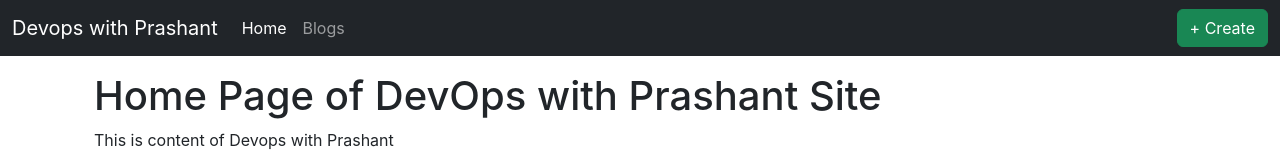
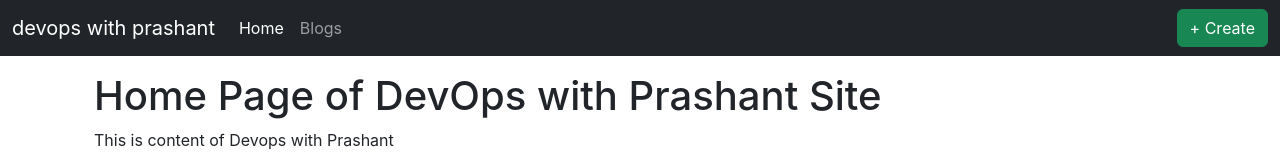
Before and after one commit to devopswithprashant/dwp-platform-ui, a React (Create React App) app: page / in a window 1280 px wide. Shown: the top 160 px of the page. Built offline with nearby package versions, Linux system fonts and the light colour scheme.

Commit message:
feat: change navbar title format

```diff
--- a/src/App.js
+++ b/src/App.js
@@ -12,7 +12,7 @@ import EditBlog from './components/EditBlog';
 function App() {
   return (
     <Router>
-      <Navbar title="Devops with Prashant" sec1="Home" sec2="Blogs" sec3="Create"/>
+      <Navbar title="devops with prashant" sec1="Home" sec2="Blogs" sec3="Create"/>
       <div className="container my-3">
         <Routes>
           <Route exact path="/" element={<Home heading="Home Page of DevOps with Prashant Site"/>} />
```
